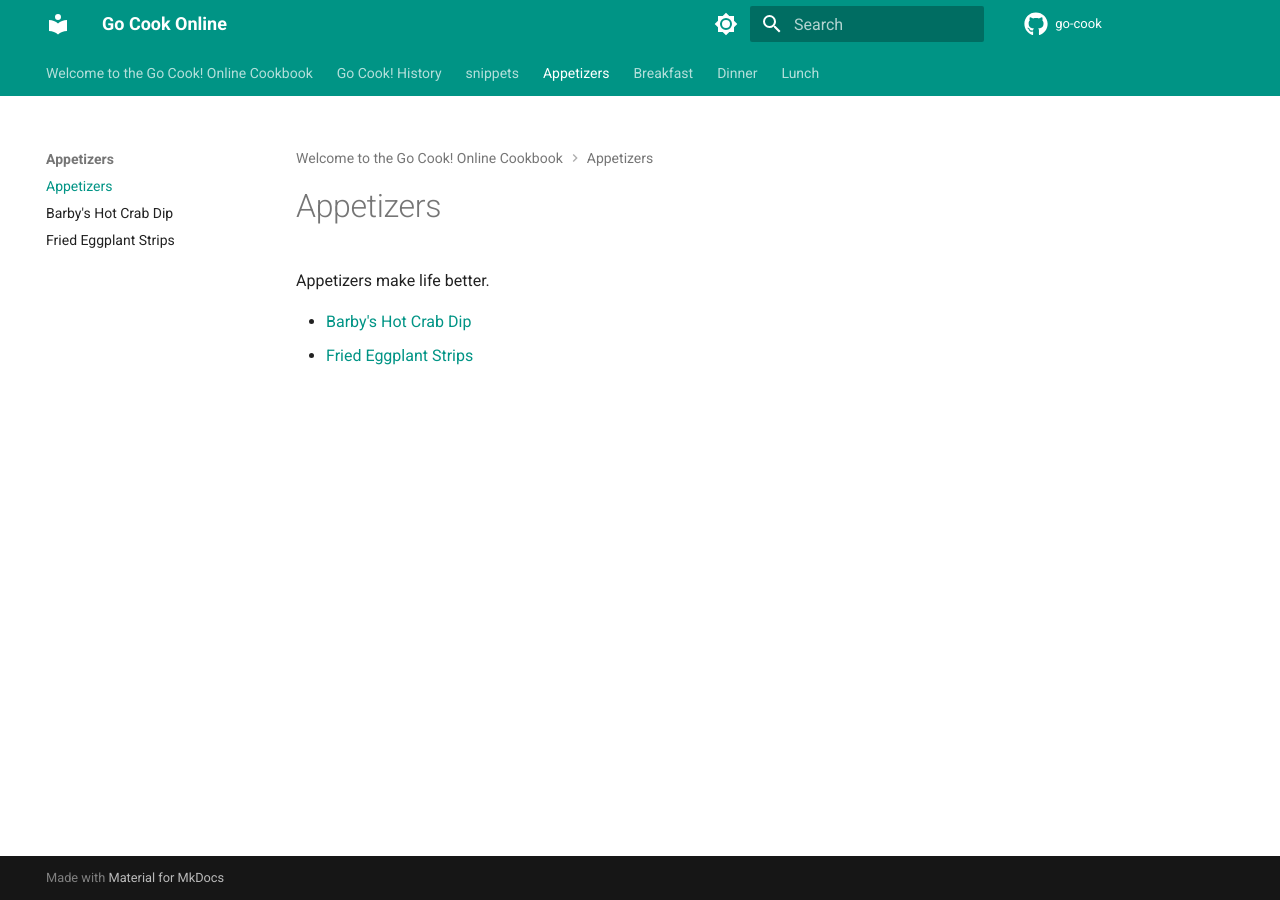
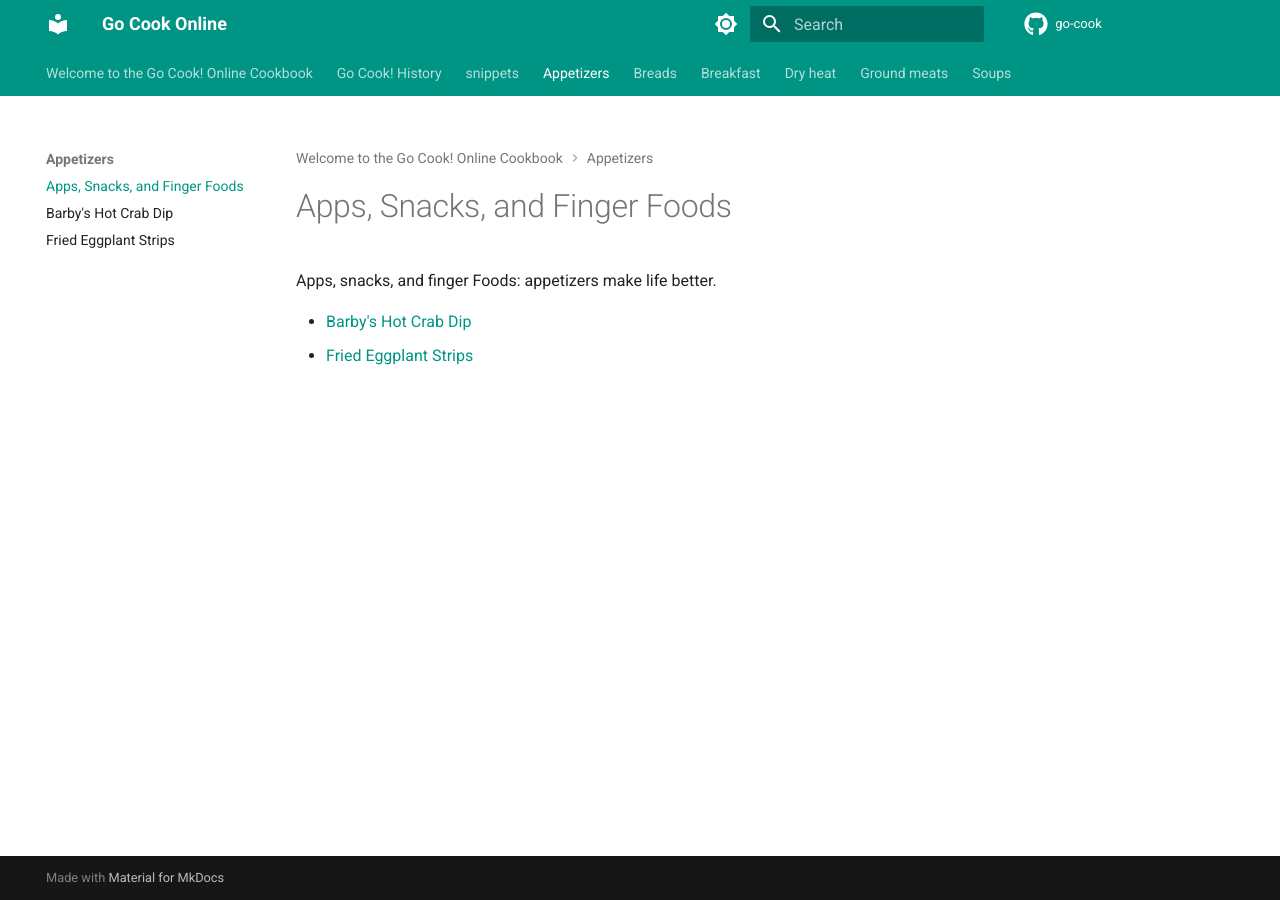
Before and after one commit to tomwillis608/go-cook, an MkDocs documentation site: the page built from cookbook/appetizers/index.md, in a window 1280 px wide. Built offline with MkDocs 1.6.1 and Material for MkDocs 9.7.7, drawn with Linux system fonts in a browser that asks for light colours; comment, search, counter and statistics services are not loaded.

Commit message:
Restructuring towards new chapter titles

```diff
--- a/cookbook/appetizers/index.md
+++ b/cookbook/appetizers/index.md
@@ -1,6 +1,6 @@
-# Appetizers
+# Apps, Snacks, and Finger Foods
 
-Appetizers make life better.
+Apps, snacks, and finger Foods: appetizers make life better.
 
 - [Barby's Hot Crab Dip](barbys-hot-crab-dip.md)
 - [Fried Eggplant Strips](fried-eggplant-strips.md)
--- a/cookbook/breakfast/index.md
+++ b/cookbook/breakfast/index.md
@@ -1,4 +1,4 @@
-# Breakfast
+# Breakfast, Eggs, and Dairy
 
 Some morning things. Also brunch, a more civilized meal.
 
--- /dev/null
+++ b/cookbook/dry-heat/index.md
@@ -0,0 +1,3 @@
+# Dry-Heat Cooking: Frying and Broiling Proteins
+
+Frying and broiling proteins.
--- a/cookbook/lunch/index.md
+++ b/cookbook/ground_meats/index.md
@@ -1,5 +1,6 @@
-# Lunch
+# Ground Meats
 
 Lunch is good food.
 
 - [Mom's Sloppy Joes](moms-sloppy-joes.md)
+- [Mom's Meatloaf](moms_meatloaf.md)
--- /dev/null
+++ b/cookbook/soups/index.md
@@ -0,0 +1,3 @@
+# Stocks, Soups, and Stews
+
+Good food.
```
Also changed, not shown: cookbook/breads/index.md (added, +5 -0 lines), cookbook/dinner/index.md (deleted, +0 -5 lines), cookbook/index.md (+6 -4 lines), cookbook/ground_meats/moms-sloppy-joes.md (renamed from cookbook/lunch/moms-sloppy-joes.md), cookbook/ground_meats/moms_meatloaf.md (renamed from cookbook/dinner/moms_meatloaf.md).
